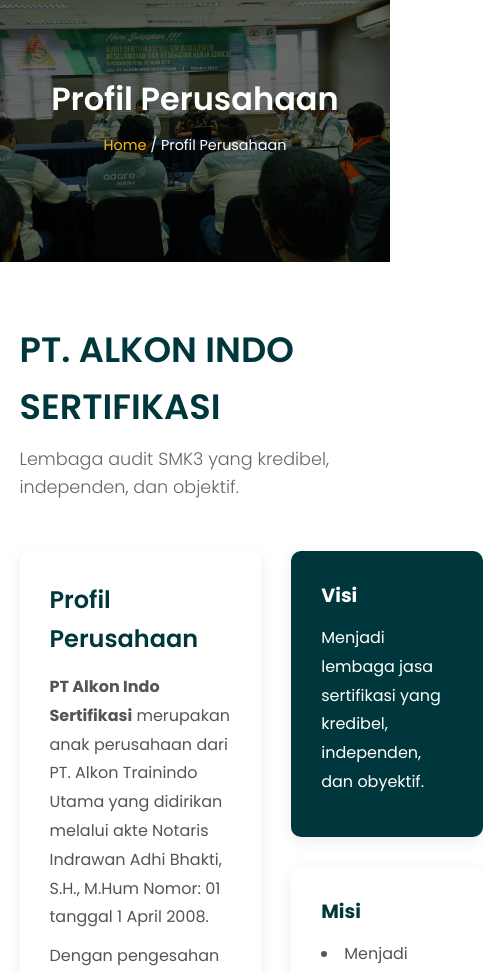
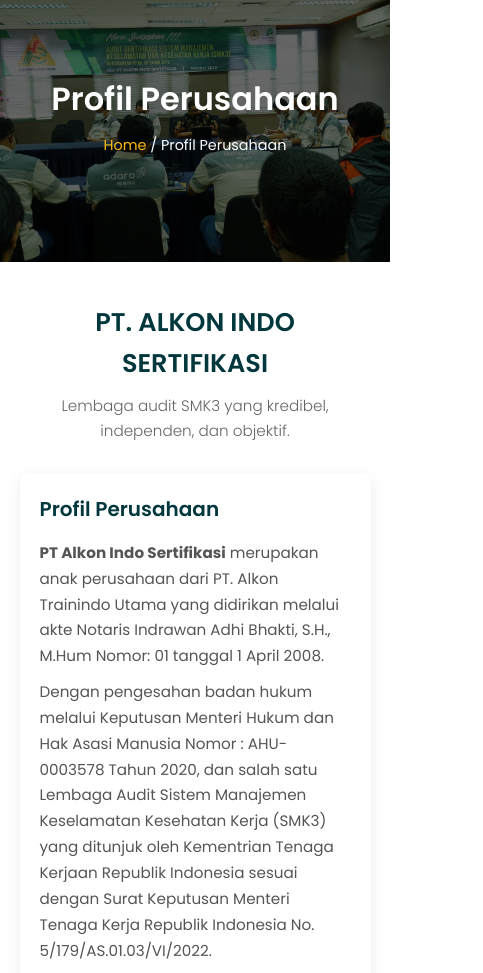
Before and after one commit to NaufalGH77/AlkonIndoSertifkasi, a plain HTML site: page profil.html in a window 390 px wide. Shown: the part 103-1076 px from the top of the page, 483 px wide, since content can reach past the window. Drawn offline with Linux system fonts and the light colour scheme.

Commit message:
revisi tampilan mobile

```diff
--- a/assets/css/style.css
+++ b/assets/css/style.css
@@ -1500,7 +1500,17 @@
     .features-section, .expertise-grid { flex-direction: column; gap: 20px; }
     .feature-box, .expertise-card { width: 100%; max-width: 100%; margin: 0; }
 
-    .profile-container { flex-direction: column; }
+    .profile-content { padding: 40px 5%; }
+    .profile-header { margin-bottom: 30px; text-align: center; }
+    .profile-header h2 { font-size: 1.6em; }
+    .profile-header .subtitle { font-size: 0.95em; }
+    .profile-container { grid-template-columns: 1fr; gap: 20px; }
+    .profile-card { padding: 20px; }
+    .profile-card h3 { font-size: 1.25em; }
+    .profile-card h4 { font-size: 1.05em; }
+    .profile-card p,
+    .profile-card ul li { font-size: 0.95em; line-height: 1.7; }
+    .profile-side { gap: 20px; }
     .profile-image { order: -1; margin-bottom: 30px; }
 
     .consultation-box { padding: 35px 20px; }
```
